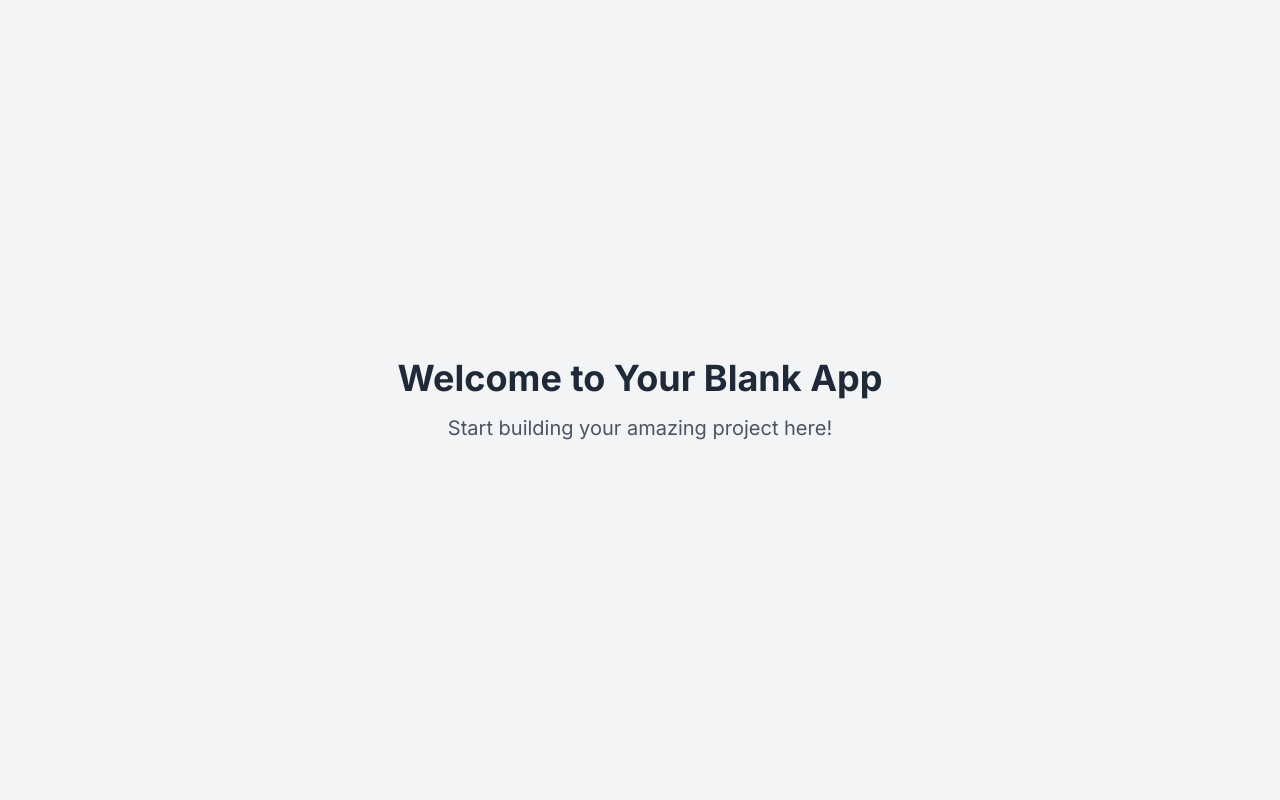
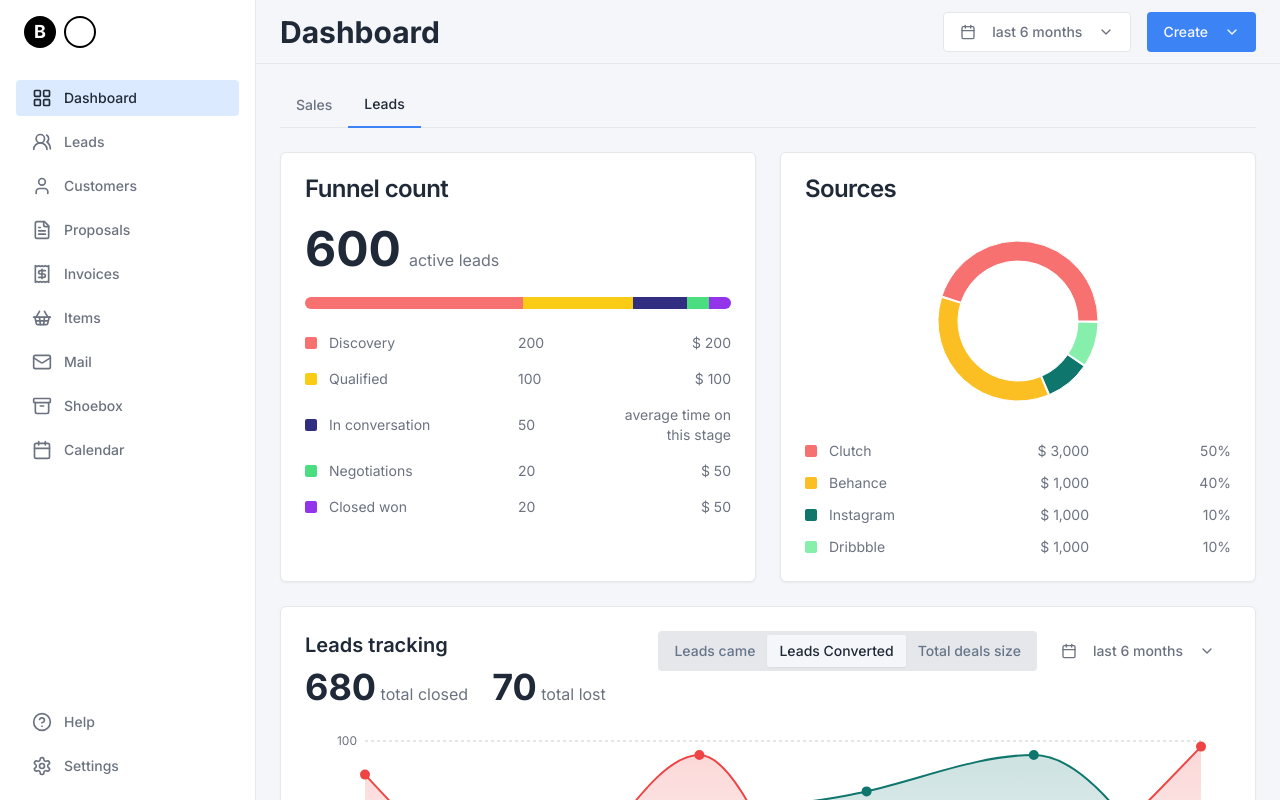
Before and after one commit to SadiqNaizam/mlo-a774-b8b9, a React (Vite) app: page / in a window 1280 px wide. Shown: the top 800 px of the page. Built offline with nearby package versions, Linux system fonts and the light colour scheme.

Commit message:
Files generated: Index.tsx

```diff
--- a/src/pages/Index.tsx
+++ b/src/pages/Index.tsx
@@ -1,14 +1,51 @@
-// Update this page (the content is just a fallback if you fail to update the page)
+import React from 'react';
+import MainAppLayout from '../components/layout/MainAppLayout';
+import FunnelCountSection from '../components/Dashboard/FunnelCountSection';
+import LeadsTrackingSection from '../components/Dashboard/LeadsTrackingSection';
+import ReasonsAndOtherData from '../components/Dashboard/ReasonsAndOtherData';
+import { Tabs, TabsContent, TabsList, TabsTrigger } from '@/components/ui/tabs';
 
-const Index = () => {
+/**
+ * The main dashboard overview page.
+ * This page assembles all the primary dashboard components (organisms) into a cohesive view,
+ * structured within the MainAppLayout.
+ * It includes top-level navigation (Sales/Leads tabs) and arranges the data visualization sections.
+ */
+const IndexPage: React.FC = () => {
   return (
-    <div className="min-h-screen flex items-center justify-center bg-gray-100">
-      <div className="text-center">
-        <h1 className="text-4xl font-bold mb-4">Welcome to Your Blank App</h1>
-        <p className="text-xl text-gray-600">Start building your amazing project here!</p>
-      </div>
-    </div>
+    <MainAppLayout>
+      <Tabs defaultValue="leads" className="w-full">
+        <TabsList className="bg-transparent p-0 border-b rounded-none w-full justify-start">
+          <TabsTrigger
+            value="sales"
+            className="pb-3 px-4 text-sm font-medium text-secondary-text rounded-none data-[state=active]:text-primary-text data-[state=active]:shadow-none data-[state=active]:border-b-2 data-[state=active]:border-primary"
+          >
+            Sales
+          </TabsTrigger>
+          <TabsTrigger
+            value="leads"
+            className="pb-3 px-4 text-sm font-medium text-secondary-text rounded-none data-[state=active]:text-primary-text data-[state=active]:shadow-none data-[state=active]:border-b-2 data-[state=active]:border-primary"
+          >
+            Leads
+          </TabsTrigger>
+        </TabsList>
+
+        <TabsContent value="sales" className="mt-6">
+          <div className="flex items-center justify-center h-96 border rounded-lg bg-card">
+            <p className="text-secondary-text">Sales data and visualizations would be displayed here.</p>
+          </div>
+        </TabsContent>
+
+        <TabsContent value="leads" className="mt-6">
+          <div className="space-y-6">
+            <FunnelCountSection />
+            <LeadsTrackingSection />
+            <ReasonsAndOtherData />
+          </div>
+        </TabsContent>
+      </Tabs>
+    </MainAppLayout>
   );
 };
 
-export default Index;
+export default IndexPage;
```
